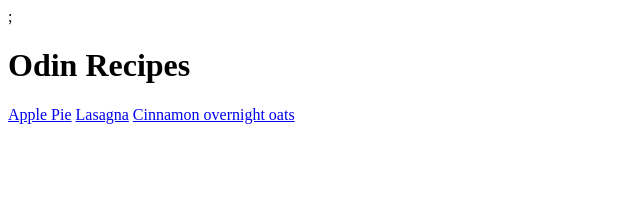
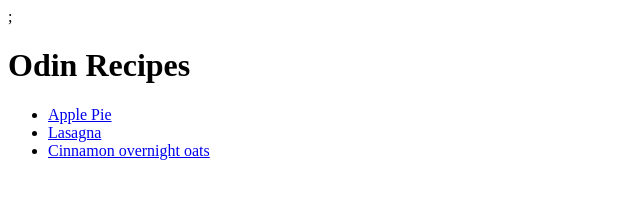
Before and after one commit to creative-mind-1/odin-recipes, a plain HTML site: page index.html in a window 1280 px wide. Shown: the whole page, without its empty margins (0-640 px from the left). Drawn offline with Linux system fonts and the light colour scheme.

Commit message:
Recipes as unordered list
- changed linked recipes in index.hmtl to unordered
list
- deleted jpg

```diff
--- a/index.html
+++ b/index.html
@@ -6,9 +6,12 @@
 
     <body>
         <h1>Odin Recipes</h1>
-        <a href="recipes/apple-pie.html">Apple Pie</a>
-        <a href="recipes/lasagna.html">Lasagna</a>
-        <a href="recipes/overnight-cinnamon-rolls.html">Cinnamon overnight oats</a>
+        <ul>
+            <li><a href="recipes/apple-pie.html">Apple Pie</a></li>
+            <li><a href="recipes/lasagna.html">Lasagna</a></li>
+            <li><a href="recipes/overnight-cinnamon-rolls.html">Cinnamon overnight oats</a></li>
+        </ul>
+
     </body>
 
 </html>
```
Also changed, not shown: recipes/cinnamon-buns.jpg (deleted).
